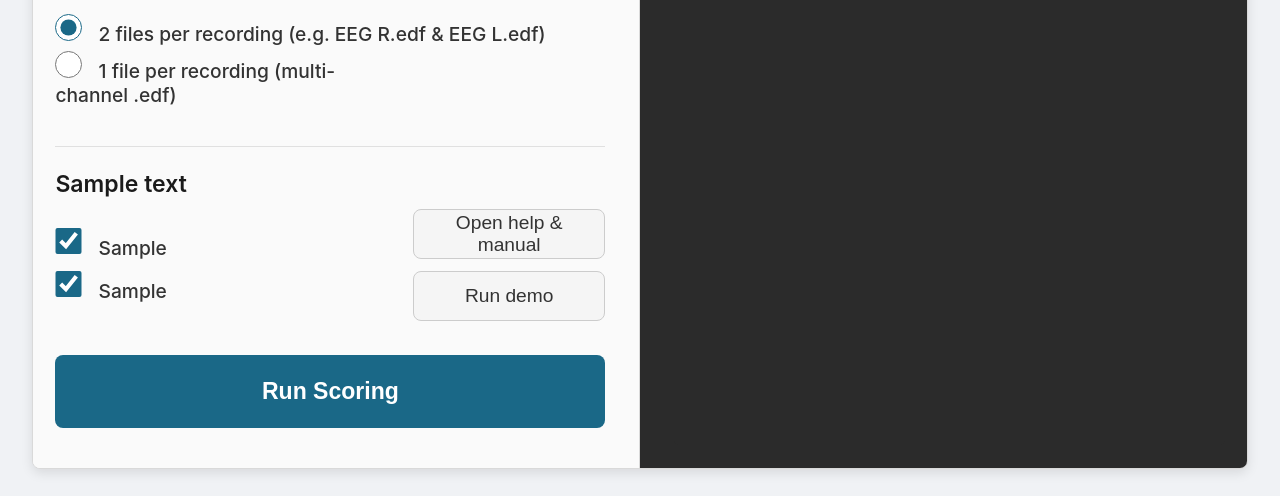
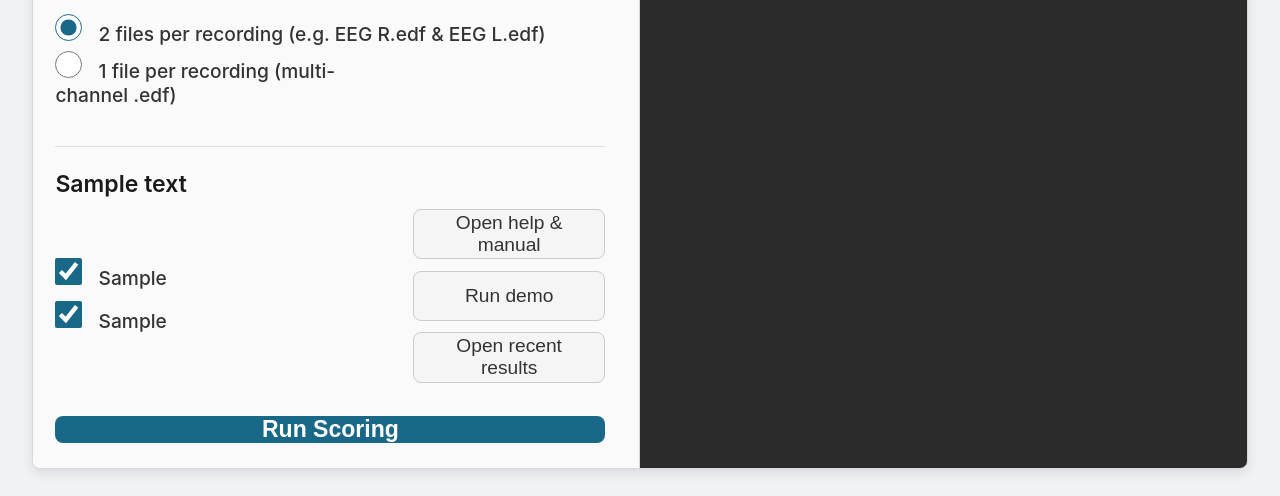
Before and after one commit to paulzerr/nidra, a Flask app: template NIDRA/nidra_gui/neutralino/resources/templates/index.html in a window 1280 px wide. Shown: the part 601-1097 px from the top of the page. Run offline with Flask 3, Linux system fonts and the light colour scheme; the template is opened without the code that fills it: most values are stand-ins (such as "Sample title", 1, 10 or a date in 2020).

Commit message:
added 'open recent results' button

```diff
--- a/NIDRA/nidra_gui/app.py
+++ b/NIDRA/nidra_gui/app.py
@@ -6,6 +6,8 @@
 from pathlib import Path
 import importlib.resources
 import platform
+import os
+import subprocess
 import mne
 
 from NIDRA import scorer as scorer_factory
@@ -114,6 +116,41 @@
         return jsonify({'status': 'success', 'path': result['path']})
     else:
         return jsonify({'status': 'cancelled'})
+
+@app.route('/open-recent-results', methods=['POST'])
+def open_recent_results():
+    """Finds the most recent output folder from the log and opens it."""
+    try:
+        if not LOG_FILE.exists():
+            return jsonify({'status': 'error', 'message': 'Log file not found.'}), 404
+
+        last_output_dir = None
+        with open(LOG_FILE, 'r', encoding='utf-8', errors='ignore') as f:
+            for line in f:
+                if "Results saved to:" in line:
+                    # Extract the path after the colon and strip whitespace
+                    path_str = line.split("Results saved to:", 1)[1].strip()
+                    last_output_dir = Path(path_str)
+
+        if last_output_dir and last_output_dir.exists():
+            logger.info(f"Opening recent results folder: {last_output_dir}")
+            if platform.system() == "Windows":
+                os.startfile(last_output_dir)
+            elif platform.system() == "Darwin":  # macOS
+                subprocess.run(["open", last_output_dir])
+            else:  # Linux and other UNIX-like systems
+                subprocess.run(["xdg-open", last_output_dir])
+            return jsonify({'status': 'success', 'message': f'Opened folder: {last_output_dir}'})
+        elif last_output_dir:
+            logger.error(f"Could not open recent results folder because it does not exist: {last_output_dir}")
+            return jsonify({'status': 'error', 'message': f'The most recent results folder does not exist:\n{last_output_dir}'}), 404
+        else:
+            logger.warning("Could not find a recent results folder in the log file.")
+            return jsonify({'status': 'error', 'message': 'No recent results folder found in the log.'}), 404
+
+    except Exception as e:
+        logger.error(f"An error occurred while trying to open the recent results folder: {e}", exc_info=True)
+        return jsonify({'status': 'error', 'message': 'An unexpected error occurred.'}), 500
 
 @app.route('/start-scoring', methods=['POST'])
 def start_scoring():
--- a/NIDRA/nidra_gui/neutralino/resources/static/script.js
+++ b/NIDRA/nidra_gui/neutralino/resources/static/script.js
@@ -39,6 +39,7 @@
     const browseOutputDirBtn = document.getElementById('browse-output-btn');
     const helpBtn = document.getElementById('help-btn');
     const showExampleBtn = document.getElementById('show-example-btn');
+    const openRecentBtn = document.getElementById('open-recent-btn');
     const zmaxOptions = document.getElementById('zmax-options');
     const selectChannelsBtn = document.getElementById('select-channels-btn');
     const zmaxModeRadios = document.querySelectorAll('input[name="zmax-mode"]');
@@ -227,6 +228,22 @@
         }
     });
 
+    openRecentBtn.addEventListener('click', async () => {
+        try {
+            const response = await fetch('/open-recent-results', { method: 'POST' });
+            const result = await response.json();
+
+            if (response.ok) {
+                console.log(result.message);
+            } else {
+                alert(`Error: ${result.message}`);
+            }
+        } catch (error) {
+            console.error('Failed to open recent results folder:', error);
+            alert('An error occurred while trying to open the recent results folder.');
+        }
+    });
+
 
     // --- UI and Polling Functions ---
 
--- a/NIDRA/nidra_gui/neutralino/resources/templates/index.html
+++ b/NIDRA/nidra_gui/neutralino/resources/templates/index.html
@@ -79,6 +79,7 @@
                     <div class="help-button-stack">
                         <button id="help-btn" class="help-btn">Open help & manual</button>
                         <button id="show-example-btn" class="help-btn">Run demo</button>
+                        <button id="open-recent-btn" class="help-btn">Open recent results</button>
                     </div>
                 </div>
             </div>
```
Also changed, not shown: NIDRA/forehead_scorer.py (+7 -7 lines).
